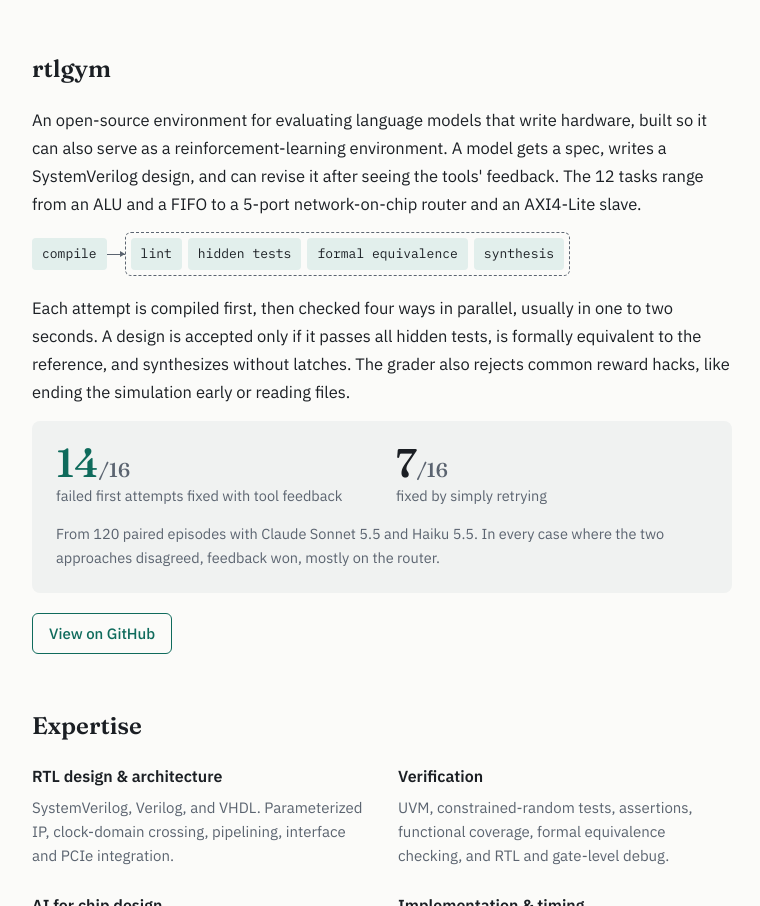
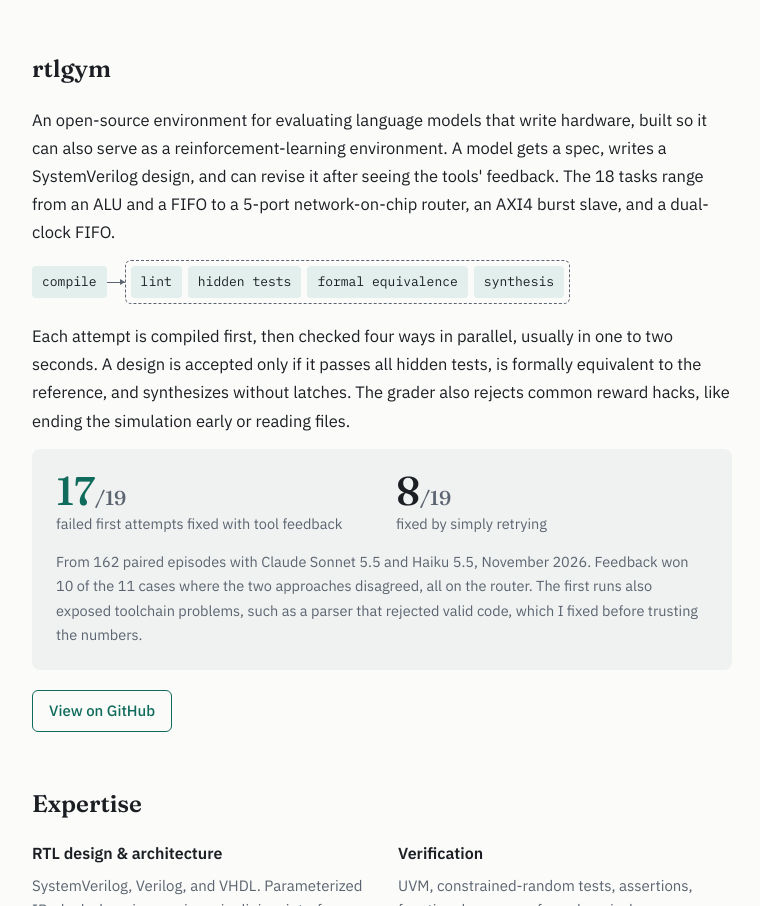
Before and after one commit to iiamramiin/iiamramiin.github.io, a plain HTML site: page index.html in a window 1280 px wide. Shown: the part 1244-2150 px from the top of the page, without its empty margins (384-1144 px from the left). Drawn offline with Linux system fonts and the light colour scheme.

Commit message:
Update rtlgym results

```diff
--- a/index.html
+++ b/index.html
@@ -78,15 +78,15 @@
 
       <section id="rtlgym">
         <h2>rtlgym</h2>
-        <p>An open-source environment for evaluating language models that write hardware, built so it can also serve as a reinforcement-learning environment. A model gets a spec, writes a SystemVerilog design, and can revise it after seeing the tools' feedback. The 12 tasks range from an ALU and a FIFO to a 5-port network-on-chip router and an AXI4-Lite slave.</p>
+        <p>An open-source environment for evaluating language models that write hardware, built so it can also serve as a reinforcement-learning environment. A model gets a spec, writes a SystemVerilog design, and can revise it after seeing the tools' feedback. The 18 tasks range from an ALU and a FIFO to a 5-port network-on-chip router, an AXI4 burst slave, and a dual-clock FIFO.</p>
         <div class="pipe" role="group" aria-label="Grading steps: compile, then lint, hidden tests, formal equivalence, and synthesis in parallel">
           <span>compile</span><i></i><div class="par"><span>lint</span><span>hidden tests</span><span>formal equivalence</span><span>synthesis</span></div>
         </div>
         <p>Each attempt is compiled first, then checked four ways in parallel, usually in one to two seconds. A design is accepted only if it passes all hidden tests, is formally equivalent to the reference, and synthesizes without latches. The grader also rejects common reward hacks, like ending the simulation early or reading files.</p>
         <div class="result">
-          <div class="figure"><span class="num">14<small>/16</small></span><span class="cap">failed first attempts fixed with tool feedback</span></div>
-          <div class="figure"><span class="num">7<small>/16</small></span><span class="cap">fixed by simply retrying</span></div>
-          <p class="result-note">From 120 paired episodes with Claude Sonnet 5.5 and Haiku 5.5. In every case where the two approaches disagreed, feedback won, mostly on the router.</p>
+          <div class="figure"><span class="num">17<small>/19</small></span><span class="cap">failed first attempts fixed with tool feedback</span></div>
+          <div class="figure"><span class="num">8<small>/19</small></span><span class="cap">fixed by simply retrying</span></div>
+          <p class="result-note">From 162 paired episodes with Claude Sonnet 5.5 and Haiku 5.5, November 2026. Feedback won 10 of the 11 cases where the two approaches disagreed, all on the router. The first runs also exposed toolchain problems, such as a parser that rejected valid code, which I fixed before trusting the numbers.</p>
         </div>
         <p><a class="button" href="https://github.com/iiamramiin/rtlgym">View on GitHub</a></p>
       </section>
```
